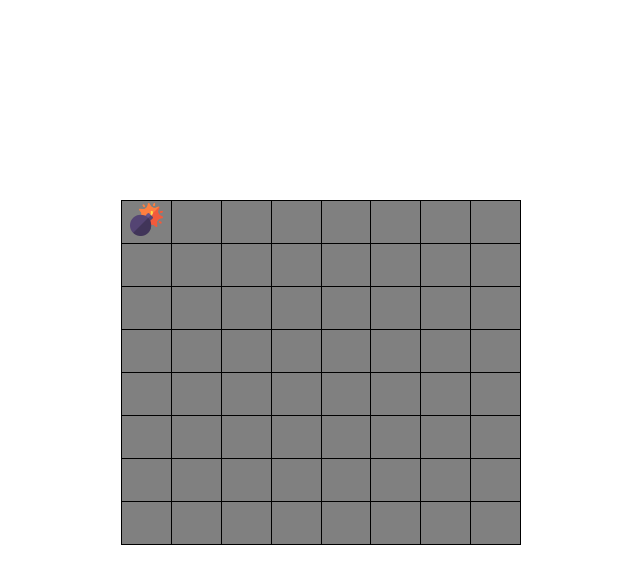
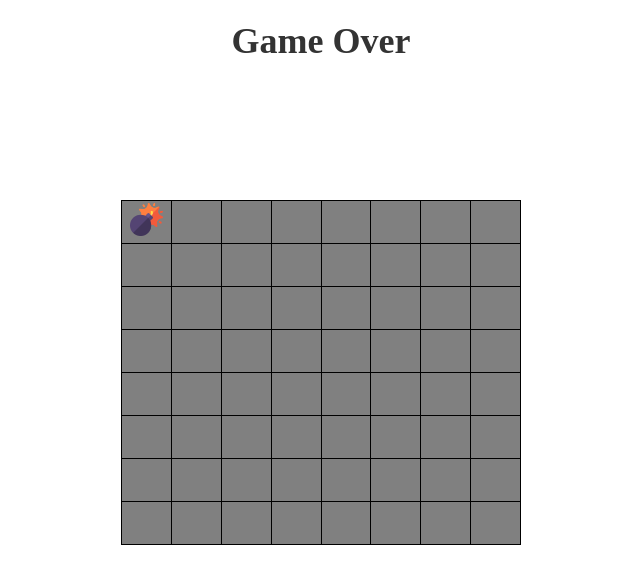
Before and after one commit to paraizovinicius/Javscript-Projects, a plain HTML site: page CampoMinado/index.html in a window 1280 px wide. Both pictures are taken after a click on the element 465 px from the left and 222 px from the top of the page. Shown: the whole page, without its empty margins (319-959 px from the left). Drawn offline with Linux system fonts and the light colour scheme.

Commit message:
novas funcionalidades

```diff
--- a/CampoMinado/index.html
+++ b/CampoMinado/index.html
@@ -11,7 +11,7 @@
 <body>
     <table class="GameBoard">
         <tr>
-            <td onclick="replaceCell(this)"></td>
+            <td></td>
             <td></td>
             <td></td>
             <td></td>
--- a/CampoMinado/script.js
+++ b/CampoMinado/script.js
@@ -8,3 +8,61 @@ function replaceCell(cell) {
     cell.appendChild(bomb);
 
 }
+
+function getRandomValues(array, quantity) { // Seleciona valores aleatórios dentre o nosso array com 'quantity' elementos
+    var shuffledArray = array.slice();
+    for (var i = shuffledArray.length - 1; i > 0; i--) {
+        var j = Math.floor(Math.random() * (i + 1));
+        var temp = shuffledArray[i];
+        shuffledArray[i] = shuffledArray[j];
+        shuffledArray[j] = temp;
+    }
+
+    return shuffledArray.slice(0, quantity);
+}
+
+
+function setBombedCells() {
+    var table = document.querySelector(".GameBoard");
+    var cells = table.querySelectorAll("td");
+    var c = 0;
+
+    // Cria um array somente com o índice de todas as células da tabela
+    // o 'value' é desprezado neste caso
+    var cellIndexes = Array.from({ length: cells.length }, (_, index) => index); // essa função será aplicada para cada item do array
+
+    // Seleciona aleatoriamente 16 células da tabela
+    var randomCellsIndexes = getRandomValues(cellIndexes, 16); //Função getRandomValues
+    console.log(randomCellsIndexes)
+
+    // Define o evento onclick para cada uma das células selecionadas
+    randomCellsIndexes.forEach(index => {
+        cells[index].onclick = function () {
+            if (c == 0){
+            replaceCell(this);
+            c++;
+            showGameOver();
+            }
+        };
+    });
+}
+
+function clickCells(){
+    var table = document.querySelector(".GameBoard");
+    var cells = table.querySelectorAll("td");
+
+
+}
+
+
+function showGameOver() {
+    var h1 = document.createElement("h1");
+    h1.textContent = "Game Over";
+    h1.classList.add("gameover");
+    document.body.appendChild(h1);
+  }
+
+
+
+setBombedCells();
+clickCells();
--- a/CampoMinado/style.css
+++ b/CampoMinado/style.css
@@ -1,11 +1,14 @@
-
 .GameBoard {
     border-collapse: collapse;
     width: 400px;
     margin: 0 auto;
     position: absolute;
-    top: 25%; left: 0; bottom: 0; right: 0;
+    top: 25%;
+    left: 0;
+    bottom: 0;
+    right: 0;
 }
+
 td {
     width: 40px;
     height: 40px;
@@ -14,16 +17,17 @@ td {
     font-weight: bold;
     font-size: 20px;
     background-color: gray;
-  }
+}
 
 img {
     max-width: 70%;
 }
 
-
-td.clicked {
-    background-color: white;
+.gameover {
+    font-size: 36px;
+    font-weight: bold;
+    text-align: center;
+    color: #333;
+    text-shadow: 2px 2px #fff;
+    margin: 20px 0;
 }
-td.bomb {
-    background-color: red;
-}
```
